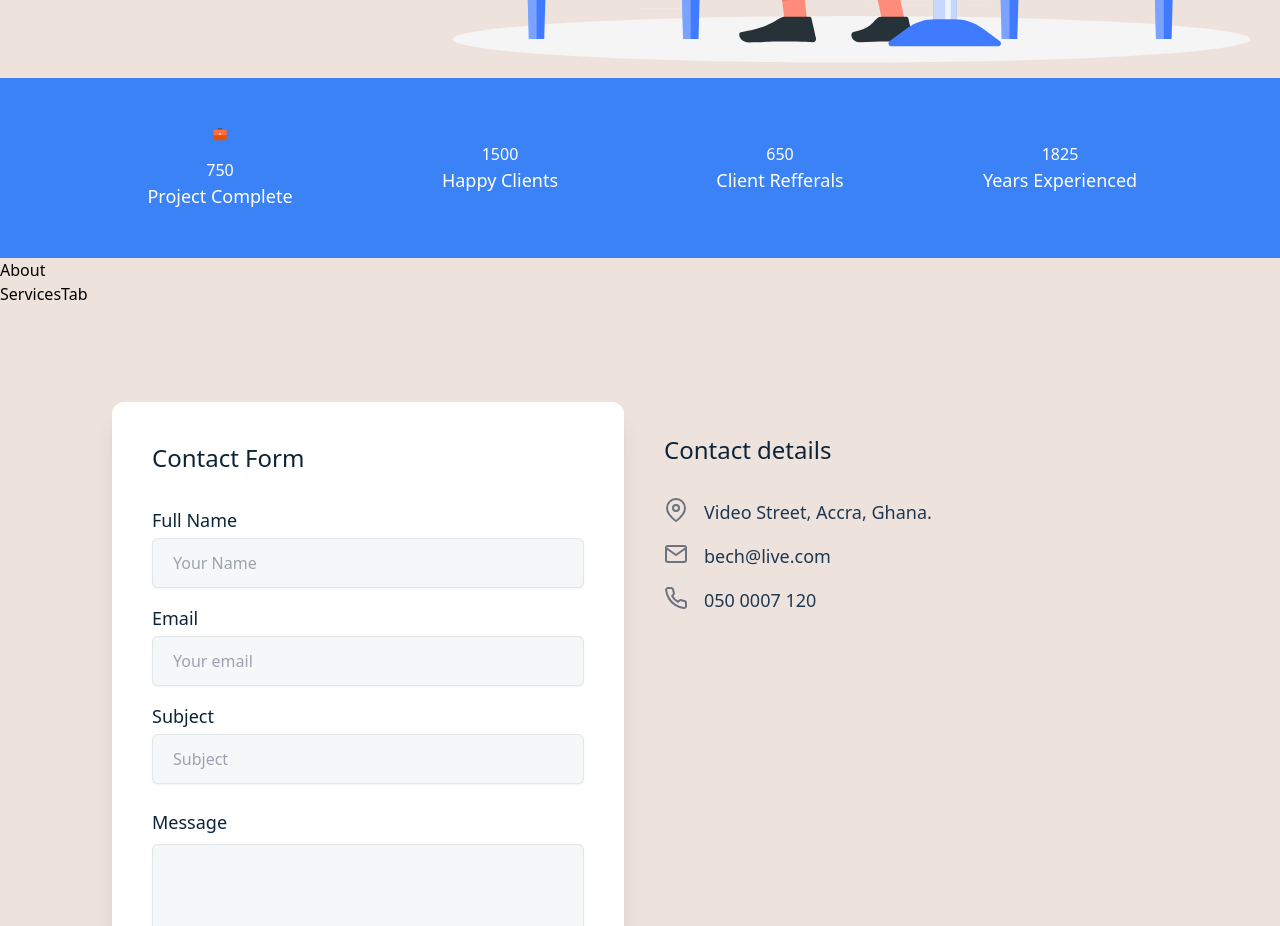
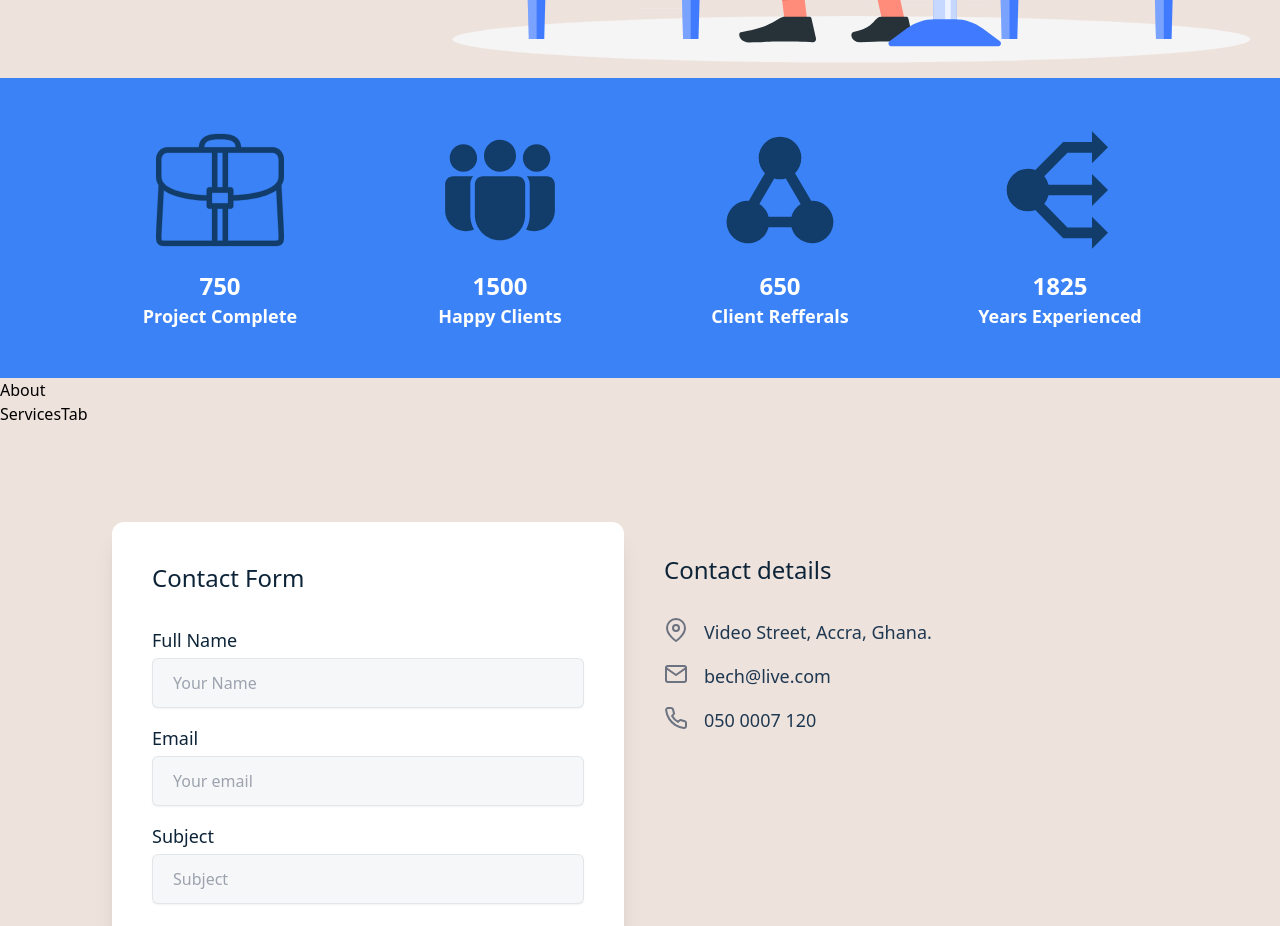
Before and after one commit to DanquahSika/my_portfolio, a React (Vite) app in the folder frontend/: page / in a window 1280 px wide. Shown: the part 800-1726 px from the top of the page. Built offline with nearby package versions, Linux system fonts and the light colour scheme.

Commit message:
additional

```diff
--- a/frontend/src/components/counter/Counter.jsx
+++ b/frontend/src/components/counter/Counter.jsx
@@ -1,15 +1,18 @@
-import React, { useEffect } from 'react';
+import React, { useEffect } from "react";
 import { FcBriefcase } from "react-icons/fc";
-
+import years from "../../assets/images/years.svg";
+import happy from "../../assets/images/happy.svg";
+import client from "../../assets/images/client.svg";
+import project from "../../assets/images/project.svg";
 
 const AnimatedCounter = () => {
   useEffect(() => {
-    const counters = document.querySelectorAll('.counter');
+    const counters = document.querySelectorAll(".counter");
     const speed = 200; // The lower the slower
 
-    counters.forEach(counter => {
+    counters.forEach((counter) => {
       const updateCount = () => {
-        const target = +counter.getAttribute('data-target');
+        const target = +counter.getAttribute("data-target");
         let count = +counter.innerText;
 
         // Lower inc to slow and higher to slow
@@ -33,32 +36,41 @@ const AnimatedCounter = () => {
 
   return (
     <>
-
       <section className="counters bg-blue-500 text-white py-12">
         <div className="container mx-auto grid grid-cols-1 md:grid-cols-4 gap-8">
           <div className="flex flex-col items-center">
-            <FcBriefcase />
+            <img src={project} alt="" className="w-32" />
             <i className="fab fa-youtube fa-4x mb-4 text-lightblue"></i>
-            <div className="counter" data-target="750">0</div>
-            <h3 className="text-lg">Project Complete</h3>
-
-
-
+            <div className="counter font-bold text-2xl" data-target="750">
+              0
+            </div>
+            <h3 className="text-lg font-bold">Project Complete</h3>
           </div>
           <div className="flex flex-col items-center">
+            {" "}
+            <img src={happy} alt=""className="w-32"  />
             <i className="fab fa-twitter fa-4x mb-4 text-lightblue"></i>
-            <div className="counter" data-target="1500">0</div>
-            <h3 className="text-lg">Happy Clients</h3>
+            <div className="counter font-bold text-2xl" data-target="1500">
+              0
+            </div>
+            <h3 className="text-lg font-bold">Happy Clients</h3>
           </div>
           <div className="flex flex-col items-center">
+          <img  src={client} alt="" className="w-32"  />
             <i className="fab fa-facebook fa-4x mb-4 text-lightblue"></i>
-            <div className="counter" data-target="650">0</div>
-            <h3 className="text-lg">Client Refferals</h3>
+            <div className="counter font-bold text-2xl" data-target="650">
+              0
+            </div>
+            <h3 className="text-lg font-bold">Client Refferals</h3>
           </div>
           <div className="flex flex-col items-center">
+             <img  src={years} alt="" className="w-32"  />
+
             <i className="fab fa-linkedin fa-4x mb-4 text-lightblue"></i>
-            <div className="counter" data-target="1825">0</div>
-            <h3 className="text-lg">Years Experienced</h3>
+            <div className="counter font-bold text-2xl" data-target="1825">
+              0
+            </div>
+            <h3 className="text-lg font-bold">Years Experienced</h3>
           </div>
         </div>
       </section>
```
